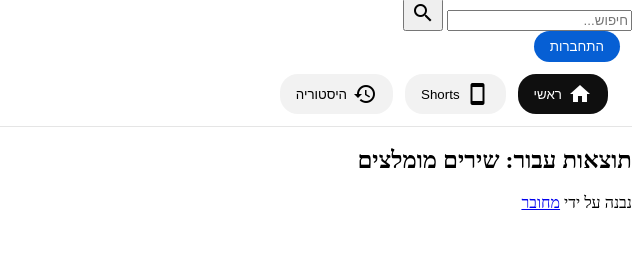
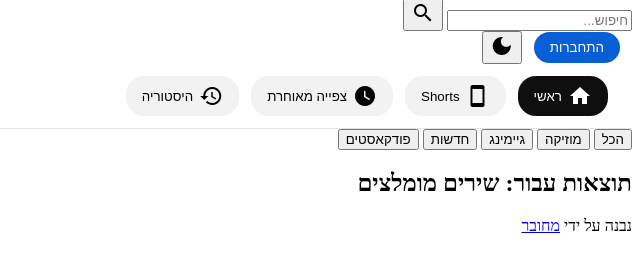
Before and after one commit to NETANEL-RABI/my-yt-app, a plain HTML site: page index.html in a window 1280 px wide. Shown: the part 38-310 px from the top of the page, without its empty margins (640-1280 px from the left). Drawn offline with Linux system fonts and the light colour scheme; no server answers.

Commit message:
Update index.html

```diff
--- a/index.html
+++ b/index.html
@@ -8,9 +8,7 @@
   <link rel="stylesheet" href="https://fonts.googleapis.com/css2?family=Roboto:wght@300;400;500;700&display=swap">
   <link rel="stylesheet" href="style.css">
 </head>
-<body>
-
-  <header class="navbar">
+<body class="light-mode"> <header class="navbar">
     <div class="logo">
       <i class="material-icons brand-icon">play_circle_filled</i>
       <span>MediaApp</span>
@@ -24,26 +22,46 @@
     <div class="user-actions">
       <span id="userGreeting"></span>
       <button id="authBtn" class="btn">התחברות</button>
+      <button id="themeToggleBtn" class="icon-btn">
+        <i class="material-icons">dark_mode</i>
+      </button>
     </div>
   </header>
 
   <nav class="category-bar">
     <button id="navHome" class="active"><i class="material-icons">home</i> ראשי</button>
     <button id="navShorts"><i class="material-icons">smartphone</i> Shorts</button>
+    <button id="navWatchLater"><i class="material-icons">watch_later</i> צפייה מאוחרת</button>
     <button id="navHistory"><i class="material-icons">history</i> היסטוריה</button>
   </nav>
 
+  <div class="filter-chips">
+    <button class="chip active" data-query="שירים מומלצים">הכל</button>
+    <button class="chip" data-query="מוזיקה 2024">מוזיקה</button>
+    <button class="chip" data-query="גיימינג">גיימינג</button>
+    <button class="chip" data-query="חדשות">חדשות</button>
+    <button class="chip" data-query="פודקאסט">פודקאסטים</button>
+  </div>
+
   <main class="content-container">
     <h2 id="sectionTitle">סרטונים מומלצים</h2>
-    <div id="videoGrid" class="video-grid"></div>
+    <div id="videoGrid" class="video-grid">
+      </div>
   </main>
 
   <div id="authModal" class="modal">
     <div class="modal-content">
-      <span id="closeModal" class="close">&times;</span>
+      <span id="closeAuthModal" class="close">&times;</span>
       <h3>התחברות / הרשמה</h3>
       <input type="text" id="usernameInput" placeholder="הכנס שם משתמש">
       <button id="loginSubmitBtn" class="btn">התחבר</button>
+    </div>
+  </div>
+
+  <div id="videoModal" class="modal">
+    <div class="modal-content video-player-container">
+      <span id="closeVideoModal" class="close">&times;</span>
+      <iframe id="youtubeIframe" src="" frameborder="0" allowfullscreen></iframe>
     </div>
   </div>
 
```
